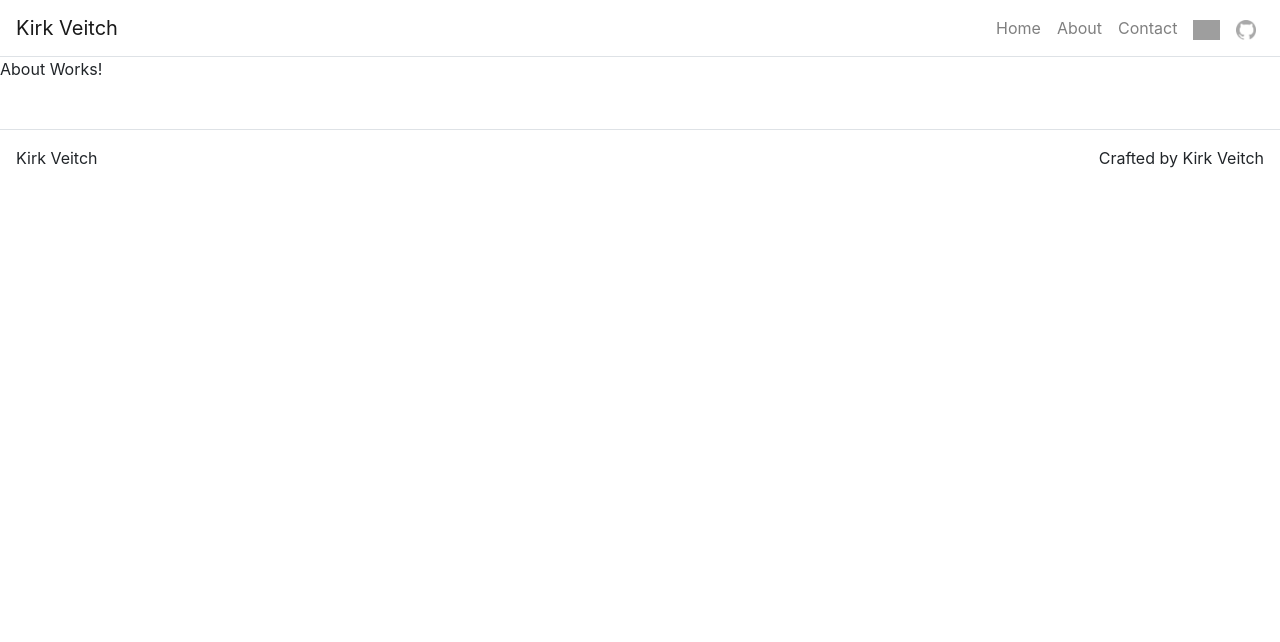
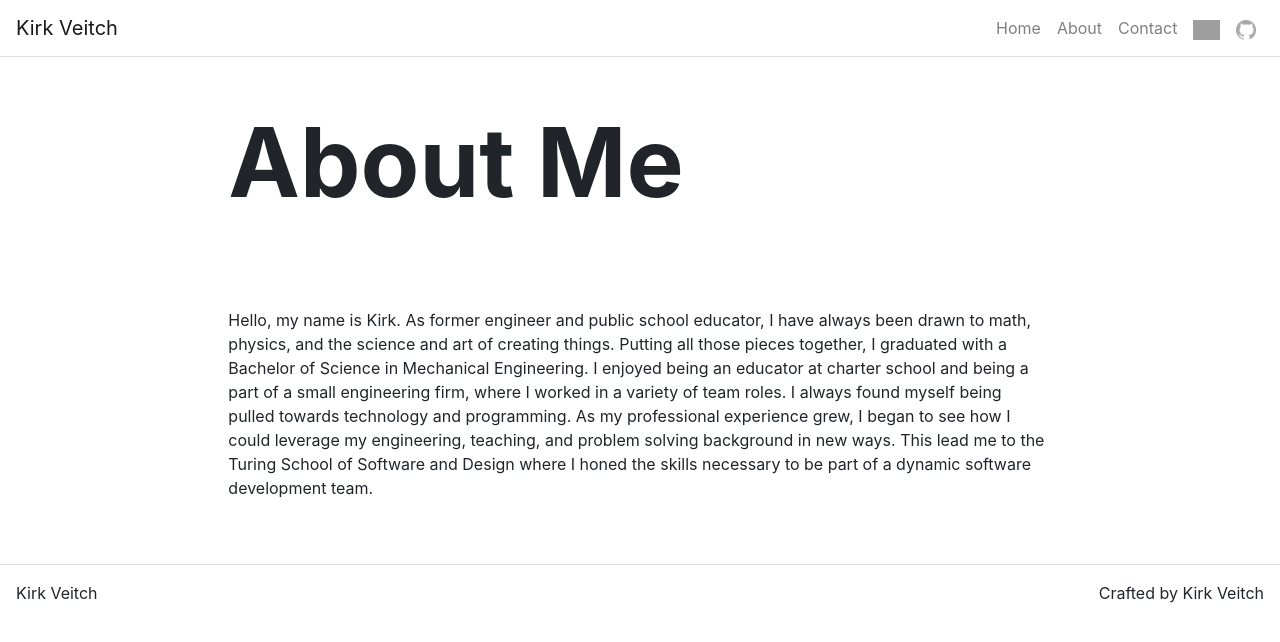
Before and after one commit to KVeitch/portfolio, a React (Create React App) app: page /about in a window 1280 px wide. Shown: the top 642 px of the page. Built offline with nearby package versions, Linux system fonts and the light colour scheme; grey boxes are pictures that could not be loaded.

Commit message:
Fillout the About page utilizing the Content component

```diff
--- a/src/components/Content.js
+++ b/src/components/Content.js
@@ -1,11 +1,16 @@
-import React from 'react'
+import React from "react";
+import {Container, Row, Col} from 'react-bootstrap'
 
-const Content = () => {
-    return (
-        <div>
+const Content = (props) => {
+  return (
+    <Container fluid={true}>
+      <Row className="justify-content-center">
+        <Col md={8}>
+          {props.children}
+        </Col>
+      </Row>
+    </Container>
+  );
+};
 
-        </div>
-    )
-}
-
-export default Content
+export default Content;
--- a/src/pages/AboutPage.js
+++ b/src/pages/AboutPage.js
@@ -1,11 +1,28 @@
-import React from 'react'
+import React from "react";
+import Hero from "../components/Hero";
+import Content from "../components/Content";
 
-const AboutPage = () => {
-    return (
-        <div>
-           About Works!
-        </div>
-    )
-}
+const AboutPage = ({ title }) => {
+  return (
+    <div>
+      <Hero title={title} />
+      <Content>
+        <p>
+          Hello, my name is Kirk. As former engineer and public school educator,
+          I have always been drawn to math, physics, and the science and art of
+          creating things. Putting all those pieces together, I graduated with a
+          Bachelor of Science in Mechanical Engineering. I enjoyed being an
+          educator at charter school and being a part of a small engineering
+          firm, where I worked in a variety of team roles. I always found myself
+          being pulled towards technology and programming. As my professional
+          experience grew, I began to see how I could leverage my engineering,
+          teaching, and problem solving background in new ways. This lead me to
+          the Turing School of Software and Design where I honed the skills
+          necessary to be part of a dynamic software development team.
+        </p>
+      </Content>
+    </div>
+  );
+};
 
-export default AboutPage
+export default AboutPage;
```
